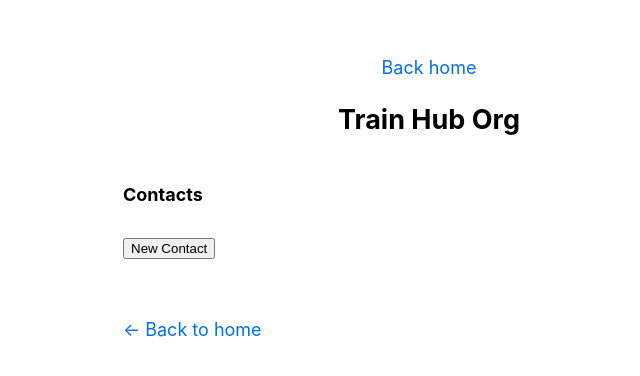
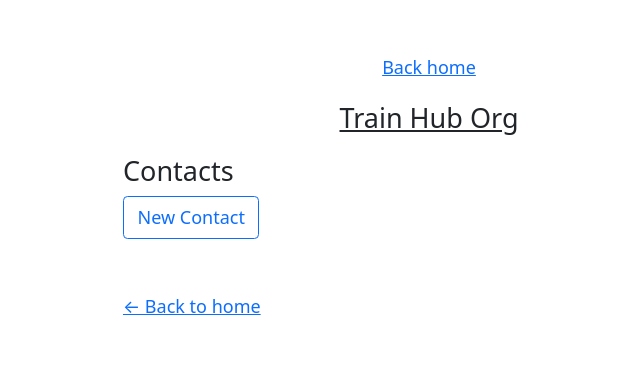
Before and after one commit to patrickf949/trainhub, a Next.js app: page /contacts in a window 1280 px wide. Shown: the top 376 px of the page, without its empty margins (211-851 px from the left). Built offline with nearby package versions, Linux system fonts and the light colour scheme.

Commit message:
introduce bootstrap styling

```diff
--- a/package.json
+++ b/package.json
@@ -7,6 +7,7 @@
     "lint": "next lint"
   },
   "dependencies": {
+    "bootstrap": "^5.1.3",
     "date-fns": "^2.11.1",
     "gray-matter": "^4.0.2",
     "next": "^12.2.2",
--- a/pages/_app.tsx
+++ b/pages/_app.tsx
@@ -1,6 +1,26 @@
 import '../styles/global.css'
 import { AppProps } from 'next/app'
+import Head from 'next/head'
+import Script from 'next/script'
 
 export default function App({ Component, pageProps }: AppProps) {
-  return <Component {...pageProps} />
+  return (
+    <>
+      <Head>
+        <meta name="viewport" content="width=device-width, initial-scale=1" />
+        <link
+          href="https://cdn.jsdelivr.net/npm/bootstrap@5.0.0-beta1/dist/css/bootstrap.min.css" rel="stylesheet"
+          integrity="sha384-giJF6kkoqNQ00vy+HMDP7azOuL0xtbfIcaT9wjKHr8RbDVddVHyTfAAsrekwKmP1"
+          crossOrigin="anonymous"
+        />
+      </Head>
+
+      <Script
+        src="https://cdn.jsdelivr.net/npm/bootstrap@5.0.0-beta1/dist/js/bootstrap.bundle.min.js"
+        integrity="sha384-ygbV9kiqUc6oa4msXn9868pTtWMgiQaeYH7/t7LECLbyPA2x65Kgf80OJFdroafW"
+        crossOrigin="anonymous" />
+      <Component {...pageProps} />
+    </>
+  )
+
 }
--- a/pages/contacts/create.tsx
+++ b/pages/contacts/create.tsx
@@ -14,7 +14,7 @@ export default function Post() {
             <article>
                 <Link href={`/contacts`}><h4>Contacts</h4></Link>
                 <Link href={`/contacts`}>
-                    <button>Add Contact</button></Link>
+                    <button className='btn btn-sm btn-outline-primary'>Add Contact</button></Link>
             </article>
         </Layout>
     )
--- a/pages/contacts/index.tsx
+++ b/pages/contacts/index.tsx
@@ -14,7 +14,7 @@ export default function Post() {
             <article>
                 <h4>Contacts</h4>
                 <Link href={`/contacts/create`}>
-                    <button>New Contact</button></Link>
+                    <button className='btn btn-outline-primary'>New Contact</button></Link>
             </article>
         </Layout>
     )
```
Also changed, not shown: components/contacts/add.tsx (added), components/contacts/single.tsx (added), 1 other file (tests, documents, lock files or other folders).
